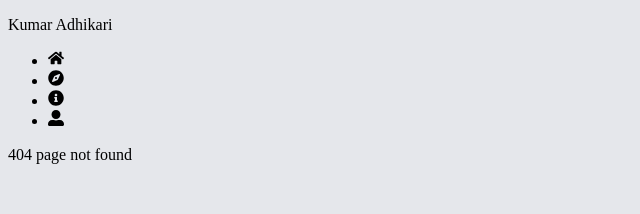
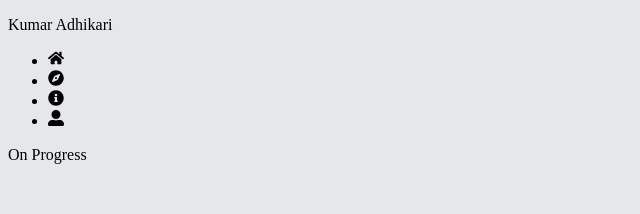
Before and after one commit to AveeAd/portfolio, a Next.js app: page /explore in a window 1280 px wide. Before the commit this address had no page. Shown: the top 214 px of the page, without its empty margins (0-640 px from the left). Built offline with nearby package versions, Linux system fonts and the light colour scheme.

Commit message:
explore page intro

```diff
--- /dev/null
+++ b/pages/explore/index.js
@@ -0,0 +1,12 @@
+import Header from "../../components/Header/Header";
+
+const index = () => {
+  return (
+    <main className="flex justify-center items-center h-screen">
+      <Header />
+      <p className="text-black font-medium text-lg">On Progress</p>
+    </main>
+  );
+};
+
+export default index;
```
